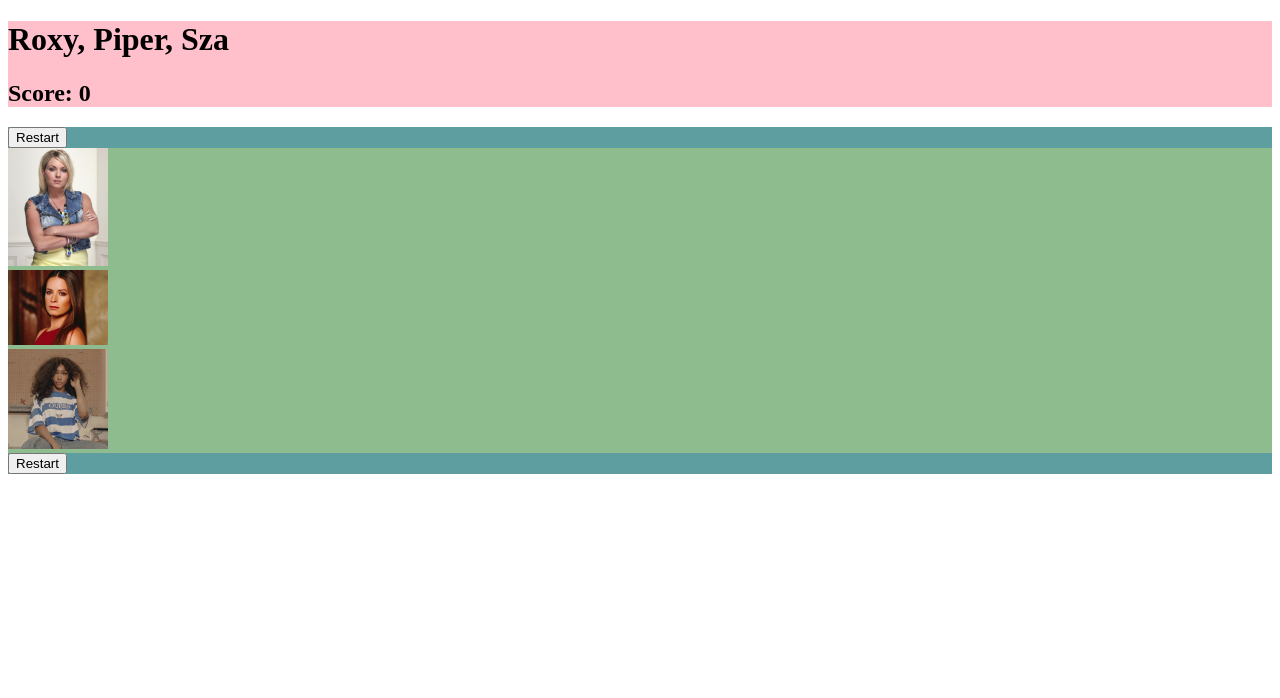
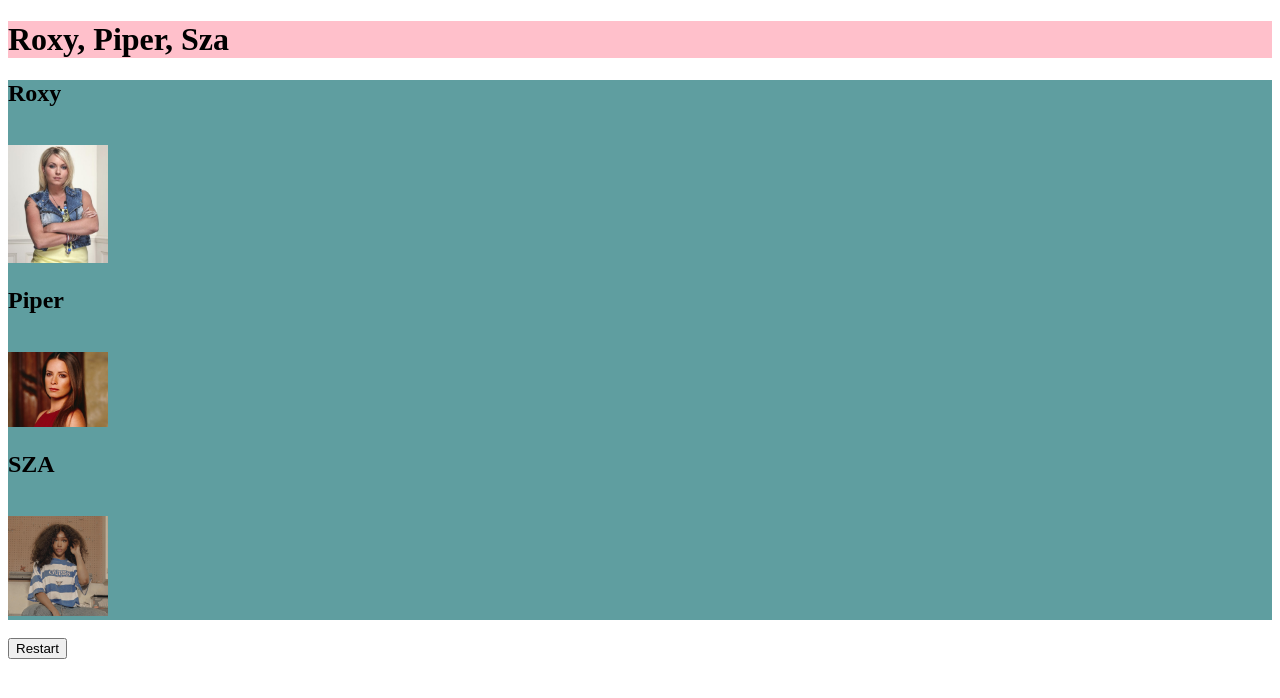
Before and after one commit to Larlar03/roxy-piper-sza-game, a plain HTML site: page index.html in a window 1280 px wide. Drawn offline with Linux system fonts and the light colour scheme.

Commit message:
Removed score count and play button

```diff
--- a/index.html
+++ b/index.html
@@ -10,11 +10,11 @@
   <body>
     <header>
       <h1>Roxy, Piper, Sza</h1>
-      <h2 id="score">Score: 0</h2>
     </header>
-    <main id="game">
+    <main id="game"></main>
+    <div id="button-contaner">
       <button id="restart-button">Restart</button>
-    </main>
+    </div>
 
     <script src="script.js"></script>
   </body>
--- a/script.js
+++ b/script.js
@@ -1,9 +1,5 @@
 let game = document.getElementById("game");
-let score = document.getElementById("score");
 let restartButton = document.getElementById("restart-button");
-let cardContainer = document.createElement("div");
-cardContainer.classList.add("card-container");
-game.append(cardContainer);
 
 showCards();
 
@@ -18,21 +14,21 @@ function showCards() {
   piper.setAttribute("index", "piper");
   sza.setAttribute("index", "sza");
 
-  roxy.innerHTML = `<img src='roxy.jpg' alt='Roxy Mitchell' />`;
-  piper.innerHTML = `<img src='piper.jpg' alt='Piper Halliwell' />`;
-  sza.innerHTML = `<img src='sza.jpeg' alt='Singer SZA' />`;
+  roxy.innerHTML = `<h2>Roxy</h2> <br />
+  <img src='roxy.jpg' alt='Roxy Mitchell' />`;
+  piper.innerHTML = `<h2>Piper</h2> <br />
+  <img src='piper.jpg' alt='Piper Halliwell' />`;
+  sza.innerHTML = `<h2>SZA</h2> <br />
+  <img src='sza.jpeg' alt='Singer SZA' />`;
 
   roxy.addEventListener("click", gamePlay);
 
-  cardContainer.appendChild(roxy);
-  cardContainer.appendChild(piper);
-  cardContainer.appendChild(sza);
+  game.appendChild(roxy);
+  game.appendChild(piper);
+  game.appendChild(sza);
 
-  let restartButton = document.createElement("button");
-  restartButton.classList.add("restart-button");
-  restartButton.innerHTML = "Restart";
-  game.append(restartButton);
-  restartButton.addEventListener("click", restartGame);
+  let resultText = document.createElement("h3");
+  game.appendChild(resultText);
 }
 
 function gamePlay() {
@@ -109,7 +105,9 @@ function showResults() {
   }
 }
 
+restartButton.addEventListener("click", restartGame);
+
 function restartGame() {
-  cardContainer.innerHTML = "";
+  game.innerHTML = "";
   showCards();
 }
--- a/style.css
+++ b/style.css
@@ -15,10 +15,10 @@ img {
   width: 100px;
 }
 
-.player {
+.player img {
   border: 3px solid slateblue;
 }
 
-.opponent {
+.opponent img {
   border: 3px solid sienna;
 }
```
